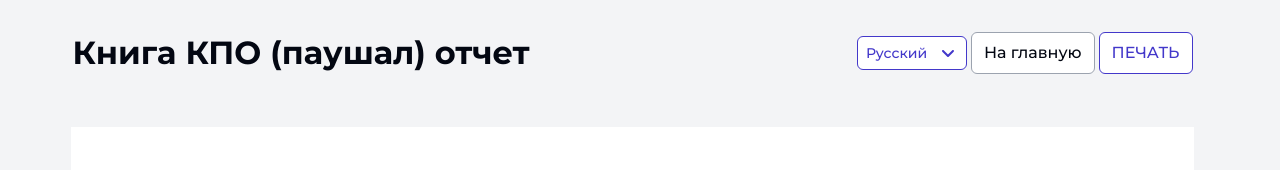
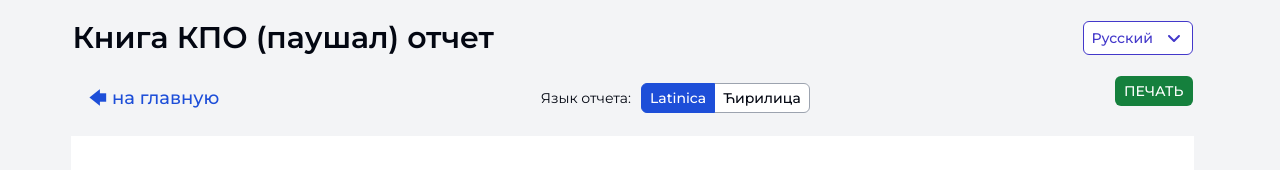
Before and after one commit to gudrum1983/turnover-ledger, a Vue app: page /preview in a window 1280 px wide. Shown: the top 170 px of the page. Built offline with nearby package versions, Linux system fonts and the light colour scheme; no server answers.

Commit message:
Вставить ссылку и переключатель

```diff
--- a/src/app/AppHeader.vue
+++ b/src/app/AppHeader.vue
@@ -32,9 +32,8 @@ const handleLocaleUpdate = (value: string | null) => {
 
 <template>
   <header class="Container AppHeader no-print">
-    <h1>{{ msg }}</h1>
-
-    <div class="AppHeader_Actions">
+    <div class="AppHeader_main">
+      <h1 class="Typo_Heading1">{{ msg }}</h1>
       <div class="AppHeader_Locale">
         <BaseDropdownButton
           size="xs"
@@ -45,6 +44,9 @@ const handleLocaleUpdate = (value: string | null) => {
           @update:model-value="handleLocaleUpdate"
         />
       </div>
+    </div>
+
+    <div class="AppHeader_Actions">
       <slot name="actionButtons" />
     </div>
   </header>
@@ -54,13 +56,22 @@ const handleLocaleUpdate = (value: string | null) => {
 .AppHeader {
   min-height: 42px;
   display: flex;
-  justify-content: space-between;
+  flex-direction: column;
   align-items: center;
 }
+
+.AppHeader_main {
+  display: flex;
+  gap: 8px;
+  align-items: center;
+  justify-content: space-between;
+  width: 100%;
+}
+
 .AppHeader_Actions {
+  width: 100%;
   display: flex;
   gap: 4px;
-  align-items: center;
 }
 .AppHeader_Locale {
   display: inline-flex;
--- a/src/pages/report-preview/ui/ReportPreviewPage.vue
+++ b/src/pages/report-preview/ui/ReportPreviewPage.vue
@@ -2,10 +2,10 @@
 import ReportDocument from '@/widgets/report-document/ui/ReportDocument.vue'
 import AppHeader from '@/app/AppHeader.vue'
 import { ROUTES } from '@/shared/constants/routes.ts'
-import { BaseButton } from '@/shared/ui'
-import router from '@/app/router'
+import { BaseButton, BaseButtonGroup, BaseLink } from '@/shared/ui'
 import { computed, onBeforeUnmount, onMounted, ref, watch } from 'vue'
 import { useLocale } from '@/shared/i18n'
+import type { ReportScript } from '@/shared/types/report.ts'
 
 const onPrint = () => {
   window.print()
@@ -13,7 +13,8 @@ const onPrint = () => {
 
 const directionLandscape = ref<boolean>(true)
 const { t } = useLocale()
-
+const script = ref<ReportScript>('srLat')
+/*const store = useMetaDataStore()*/
 /*function onCross() {
   directionLandscape.value = !directionLandscape.value
 }*/
@@ -21,6 +22,20 @@ const { t } = useLocale()
 /*const labelButtonDirection = computed(() =>
   directionLandscape.value ? t('ui.reportPreview.landscape') : t('ui.reportPreview.portrait'),
 )*/
+
+const reportScriptOptions = computed(() => [
+  { value: 'srLat', label: t('ui.languageSwitcher.reportScriptLatin') },
+  { value: 'srCyr', label: t('ui.languageSwitcher.reportScriptCyrillic') },
+])
+
+const reportScriptModel = computed<string>({
+  get: () => script.value,
+  set: (value) => {
+    if (value === 'srLat' || value === 'srCyr') {
+      script.value = value as ReportScript
+    }
+  },
+})
 
 const classes = computed(() => [{ ReportPreviewPage_Document_landscape: directionLandscape.value }])
 
@@ -56,12 +71,24 @@ onBeforeUnmount(() => {
         <!--        <BaseButton color="info" @click="onCross">
           {{ labelButtonDirection }}
         </BaseButton>-->
-        <BaseButton color="default" variant="outline" @click="router.push({ name: ROUTES.reportBuilder.name })">
-          {{ t('ui.reportPreview.toHome') }}
-        </BaseButton>
-        <BaseButton color="primary" variant="outline" @click="onPrint">{{ t('ui.reportPreview.print') }}</BaseButton>
+        <div class="ReportPreviewPage_Actions">
+          <BaseLink :to="{ name: ROUTES.reportBuilder.name }" size="lg">🡄 на главную</BaseLink>
+
+          <div class="language_switch">
+            <div class="Typo_Caption">{{ t('ui.languageSwitcher.reportScript') }}:</div>
+            <BaseButtonGroup
+              v-model="reportScriptModel"
+              :options="reportScriptOptions"
+              :aria-label="t('ui.languageSwitcher.reportScript')"
+              size="xs"
+            />
+          </div>
+
+          <BaseButton size="xs" color="success" @click="onPrint">{{ t('ui.reportPreview.print') }}</BaseButton>
+        </div>
       </template>
     </AppHeader>
+
     <section class="ReportPreviewPage_Document" :class="classes">
       <ReportDocument :landscape="directionLandscape" />
     </section>
@@ -75,8 +102,13 @@ onBeforeUnmount(() => {
   align-items: center;
 
   &_Header {
-    margin-block-start: 20px;
-    margin-block-end: 40px;
+    margin-block-end: 16px;
+  }
+
+  &_Actions {
+    display: flex;
+    width: 100%;
+    justify-content: space-between;
   }
 
   &_Document {
@@ -96,6 +128,12 @@ onBeforeUnmount(() => {
   }
 }
 
+.language_switch {
+  display: flex;
+  align-items: center;
+  gap: 10px;
+}
+
 @media print {
   .ReportPreviewPage_Document {
     width: 100%;
--- a/src/shared/types/report.ts
+++ b/src/shared/types/report.ts
@@ -1,5 +1,7 @@
 import type { CurrencyCode } from './currency'
 import type { FooterField, HeaderField } from '../constants/reportFields'
+
+export type ReportScript = 'srLat' | 'srCyr'
 
 export type MoneyPart = {
   rsdCents: number
--- a/src/widgets/report-builder/ui/ReportTable.vue
+++ b/src/widgets/report-builder/ui/ReportTable.vue
@@ -164,12 +164,14 @@ function onSubmit(payload: ReportRowPayload) {
 
     <div class="ReportTable_Fieldset">
       <div class="ReportTable_Actions">
+        <div class="ReportTable_RowActions">
           <BaseButton color="primary" size="xs" @click="openCreateModal()" class="">{{
             t('ui.reportTable.addRow')
           }}</BaseButton>
           <BaseButton color="danger" size="xs" v-if="rows.length > 0" @click="openConfirmDialog = true">{{
             t('ui.reportTable.clearTable')
           }}</BaseButton>
+        </div>
       </div>
       <div>
         <div class="ReportTable_Header">
@@ -251,12 +253,29 @@ function onSubmit(payload: ReportRowPayload) {
   }
 
   &_Actions {
-    display: grid;
-    grid-template-columns: repeat(2, 160px);
-    grid-auto-columns: 160px;
-    grid-auto-flow: column;
+    display: flex;
+    flex-wrap: wrap;
     justify-content: space-between;
+    gap: 12px;
     width: 100%;
+  }
+
+  &_ReportControls {
+    display: flex;
+    align-items: flex-end;
+    gap: 12px;
+    flex-wrap: wrap;
+  }
+
+  &_YearField {
+    width: 100%;
+    max-width: 230px;
+  }
+
+  &_RowActions {
+    display: flex;
+    gap: 10px;
+    // margin-left: auto;
   }
 
   &_Header {
```
Also changed, not shown: 1 other file (tests, documents, lock files or other folders). Lines whose indentation alone changed are shown as unchanged.
